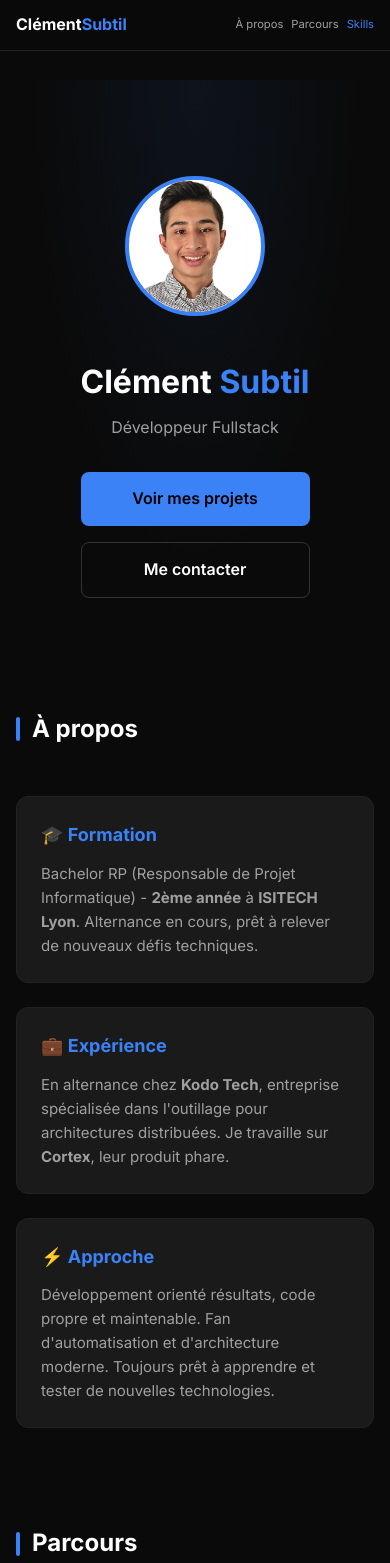
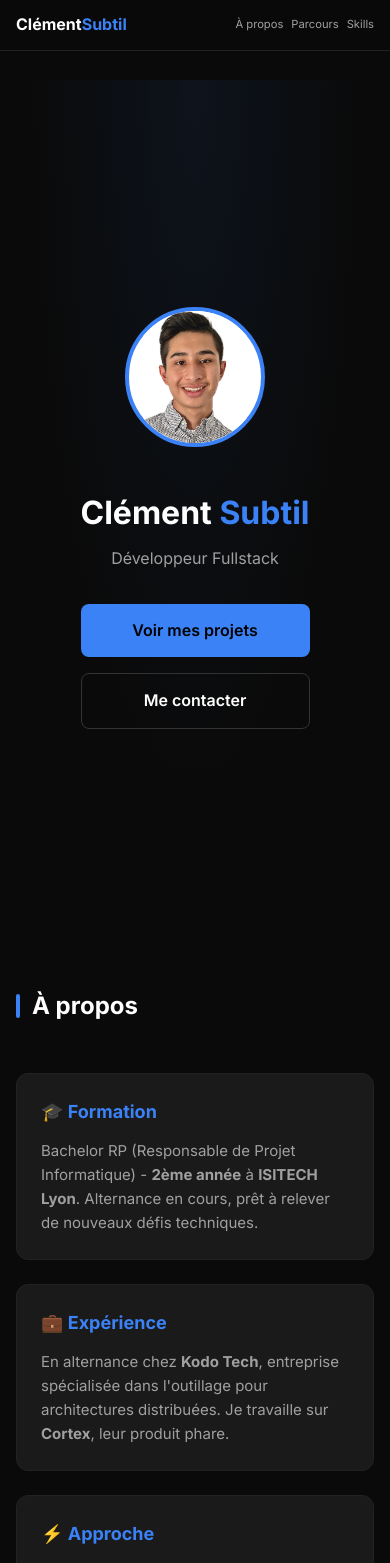
Before and after one commit to clementsbt/portfolio, a React (Vite) app: page / in a window 390 px wide. Shown: the top 1563 px of the page. Built offline with nearby package versions, Linux system fonts and the light colour scheme.

Commit message:
feat: sections take full viewport height

```diff
--- a/src/index.css
+++ b/src/index.css
@@ -193,6 +193,10 @@ body {
 /* Sections */
 .section {
   padding: 6rem 0;
+  min-height: 100vh;
+  display: flex;
+  flex-direction: column;
+  justify-content: center;
 }
 
 .section-title {
@@ -414,7 +418,7 @@ footer {
 
   .hero {
     padding: 2rem 1rem;
-    min-height: auto;
+    min-height: 100vh;
     padding-top: 6rem;
     padding-bottom: 4rem;
   }
```
